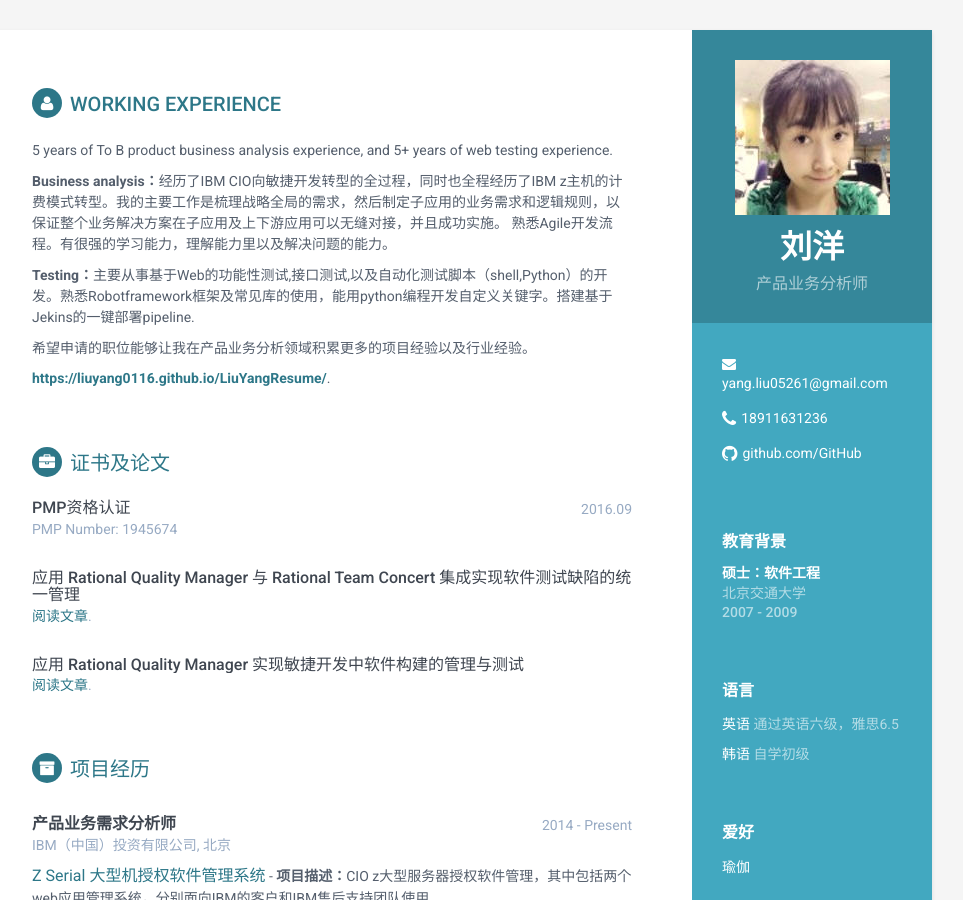
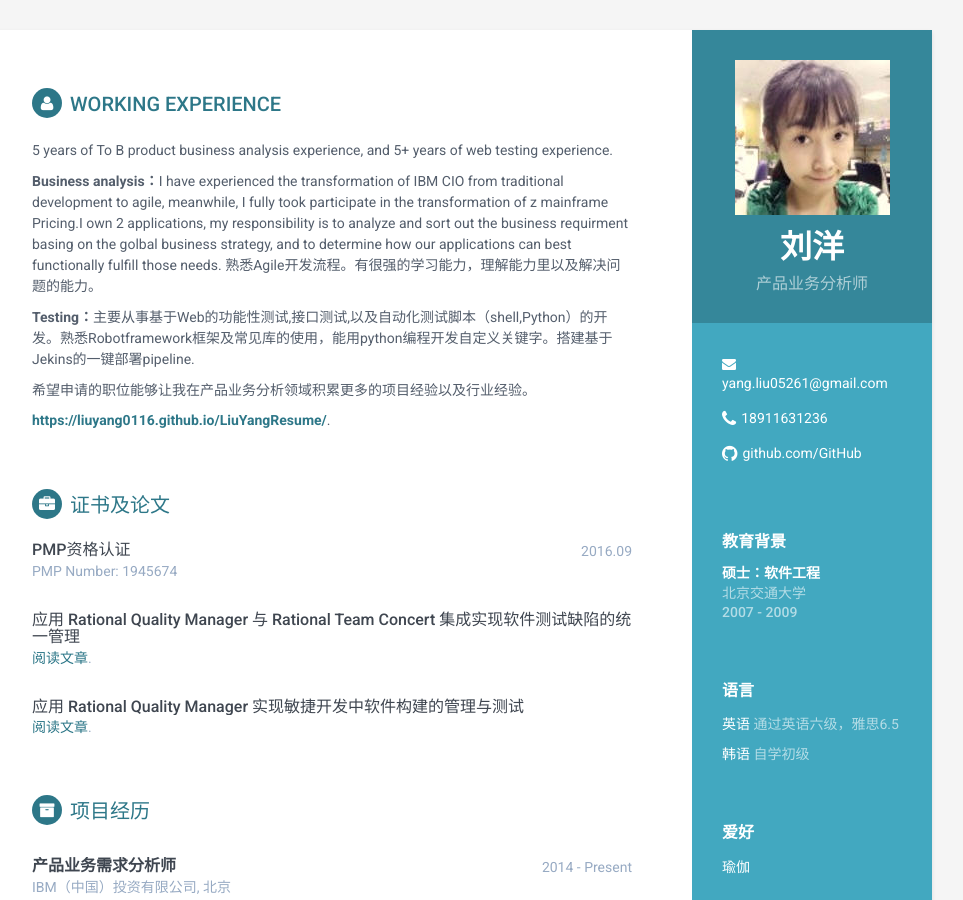
Before and after one commit to liuyang0116/LiuYangResume_EN, a Jekyll site: the page built from index.html, in a window 1280 px wide and 900 px high. Shown: the whole window, without its empty margins (188-1151 px from the left). Built offline with Jekyll 4.4.1, drawn with Linux system fonts in a browser that asks for light colours.

Commit message:
Update carrier-profile.html

```diff
--- a/_includes/carrier-profile.html
+++ b/_includes/carrier-profile.html
@@ -3,7 +3,8 @@
 <div class="summary">
     <p>
 	5 years of To B product business analysis experience, and 5+ years of web testing experience.
-	<p><b>Business analysis：</b>经历了IBM CIO向敏捷开发转型的全过程，同时也全程经历了IBM z主机的计费模式转型。我的主要工作是梳理战略全局的需求，然后制定子应用的业务需求和逻辑规则，以保证整个业务解决方案在子应用及上下游应用可以无缝对接，并且成功实施。
+	<p><b>Business analysis：</b>I have experienced the transformation of IBM CIO from traditional development to agile, meanwhile, I fully took participate in the transformation of z mainframe Pricing.I own 2 applications, my responsibility is to analyze and sort out the business requirment basing on the golbal business strategy, and to determine how our applications can best functionally fulfill those needs.
+
 	熟悉Agile开发流程。有很强的学习能力，理解能力里以及解决问题的能力。</p>
 	<p><b>Testing：</b>主要从事基于Web的功能性测试,接口测试,以及自动化测试脚本（shell,Python）的开发。熟悉Robotframework框架及常见库的使用，能用python编程开发自定义关键字。搭建基于Jekins的一键部署pipeline.</p>
 	希望申请的职位能够让我在产品业务分析领域积累更多的项目经验以及行业经验。
```
